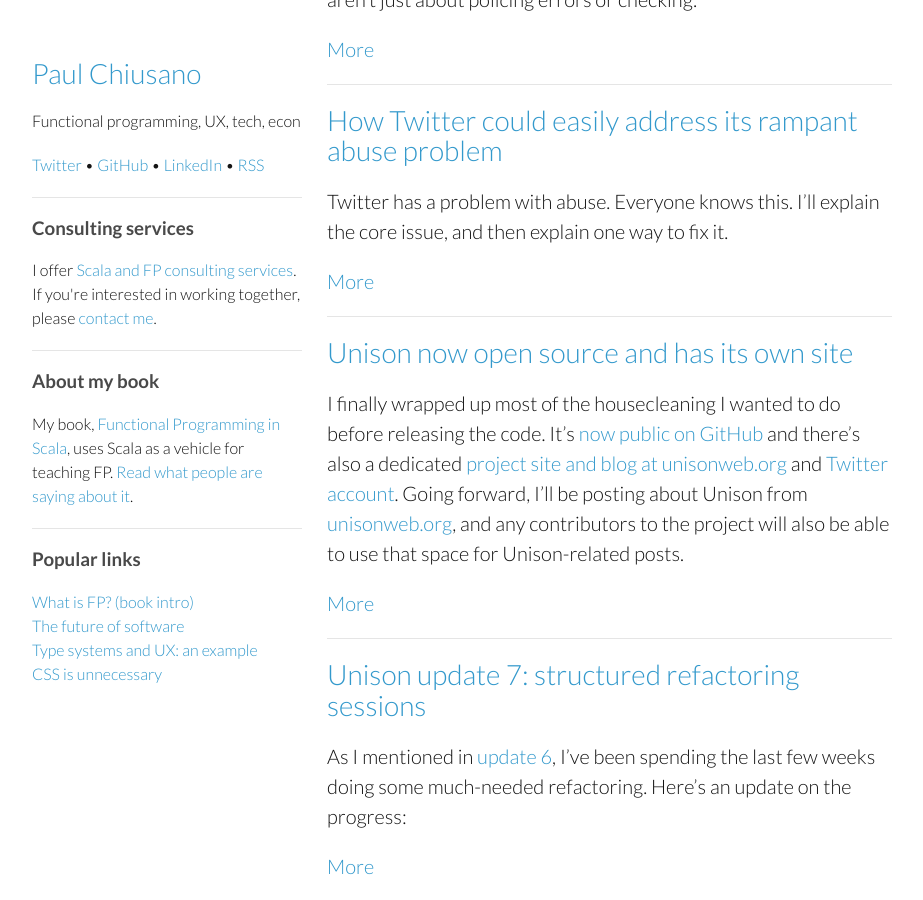
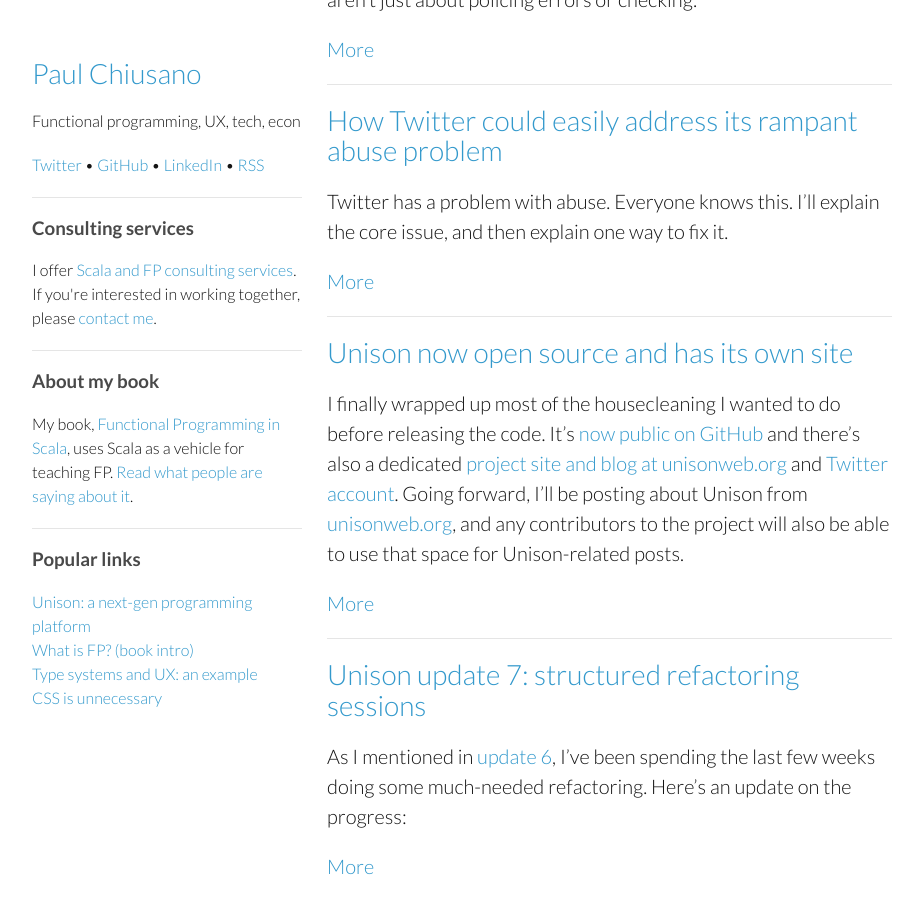
Before and after one commit to pchiusano/pchiusano.github.io, a Jekyll site: the page built from index.html, in a window 1280 px wide and 900 px high, scrolled down 336 px. Shown: the whole window, without its empty margins (178-1101 px from the left). Built offline with Jekyll 4.4.1, drawn with Linux system fonts in a browser that asks for light colours; the list of posts is cut into pages by our own code.

Commit message:
Update header.html

```diff
--- a/_includes/header.html
+++ b/_includes/header.html
@@ -30,8 +30,8 @@
         <hr/>
         <h3>Popular links</h3>
         <p>
+          <a href="http://unisonweb.org">Unison: a next-gen programming platform</a><br/>
           <a href="http://www.manning.com/bjarnason/FPWS_CH01.pdf#page=4">What is FP? (book intro)</a><br/>
-          <a href="/2013-05-22/future-of-software.html">The future of software</a><br/>
           <a href="/2013-09-10/type-systems-and-ux-example.html">Type systems and UX: an example</a><br/>
           <a href="/2014-07-02/css-is-unnecessary.html">CSS is unnecessary</a>
         </p>
```
